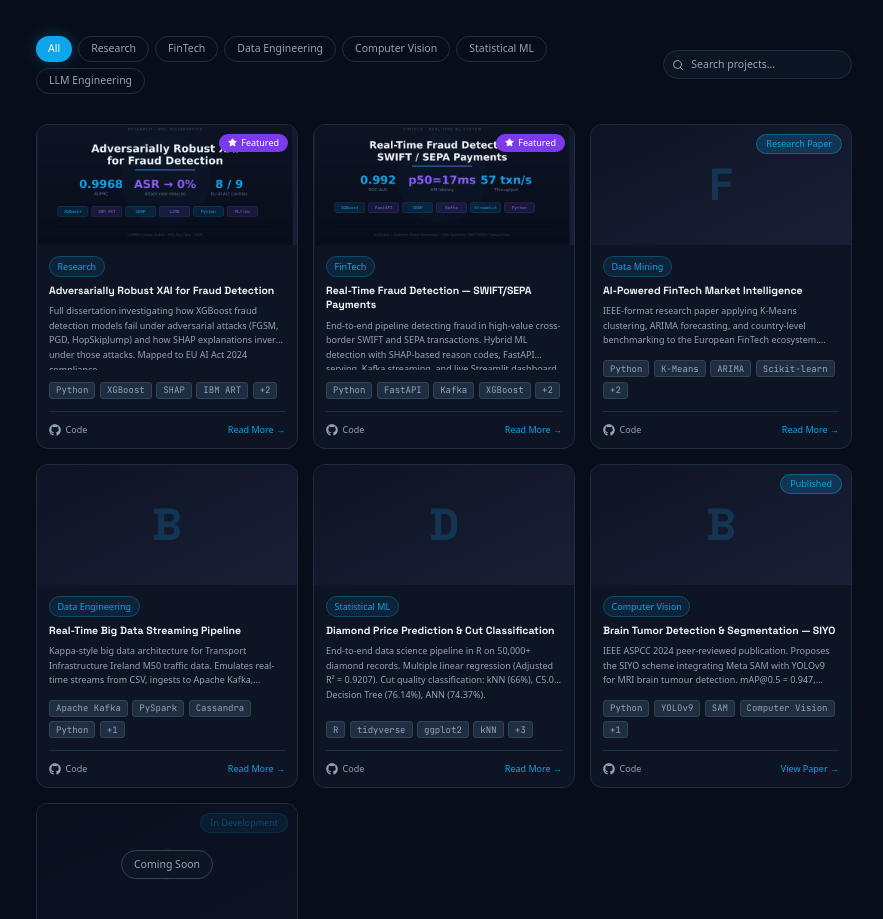
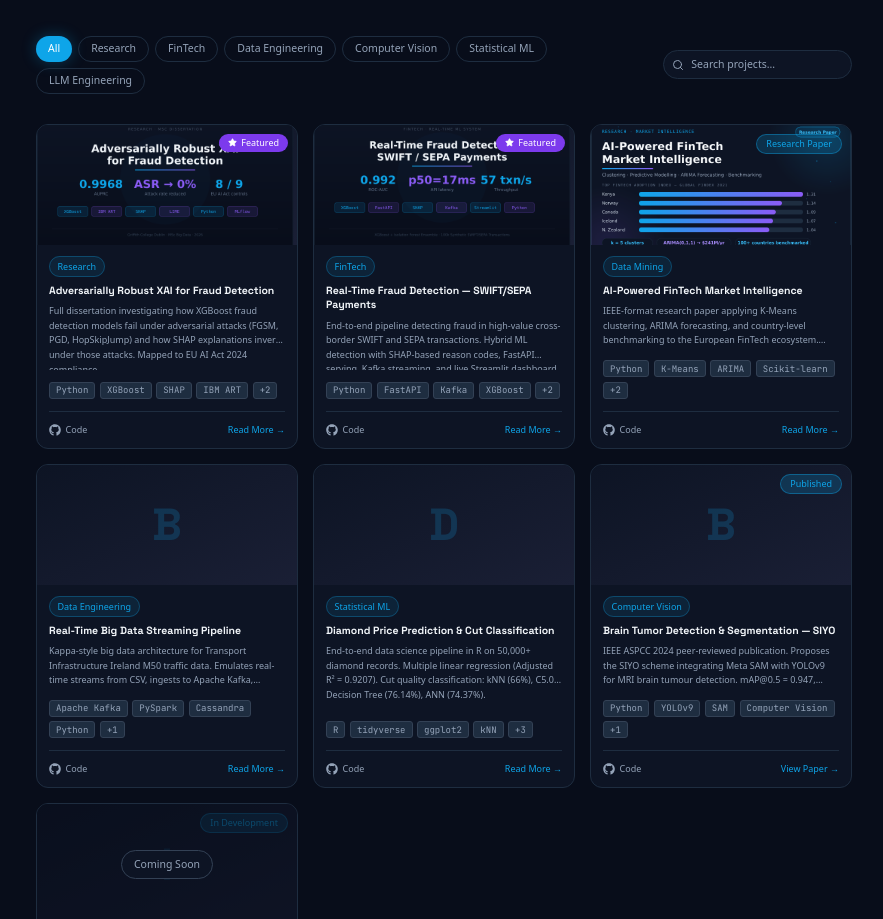
Before and after one commit to Lookinderkumar/lookinderkumar-portfolio, a Next.js app: page / in a window 1280 px wide. Shown: the part 2583-3502 px from the top of the page, without its empty margins (196-1079 px from the left). Built offline with nearby package versions, Linux system fonts and the light colour scheme; no server answers.

Commit message:
Add FinTech Market Intelligence project: poster, GitHub link

```diff
--- a/data/projects.ts
+++ b/data/projects.ts
@@ -46,6 +46,8 @@ export const projects: Project[] = [
     badge: 'Research Paper',
     description: 'IEEE-format research paper applying K-Means clustering, ARIMA forecasting, and country-level benchmarking to the European FinTech ecosystem. Forecasts funding stabilising at ~$241M/year.',
     techStack: ['Python', 'K-Means', 'ARIMA', 'Scikit-learn', 'Pandas', 'Streamlit'],
+    githubUrl: 'https://github.com/Lookinderkumar/fintech-market-intelligence',
+    imageUrl: '/projects/fintech-market-intelligence-poster.png',
     initial: 'F',
   },
   {
```
Also changed, not shown: public/projects/fintech-market-intelligence-poster.png (added).
